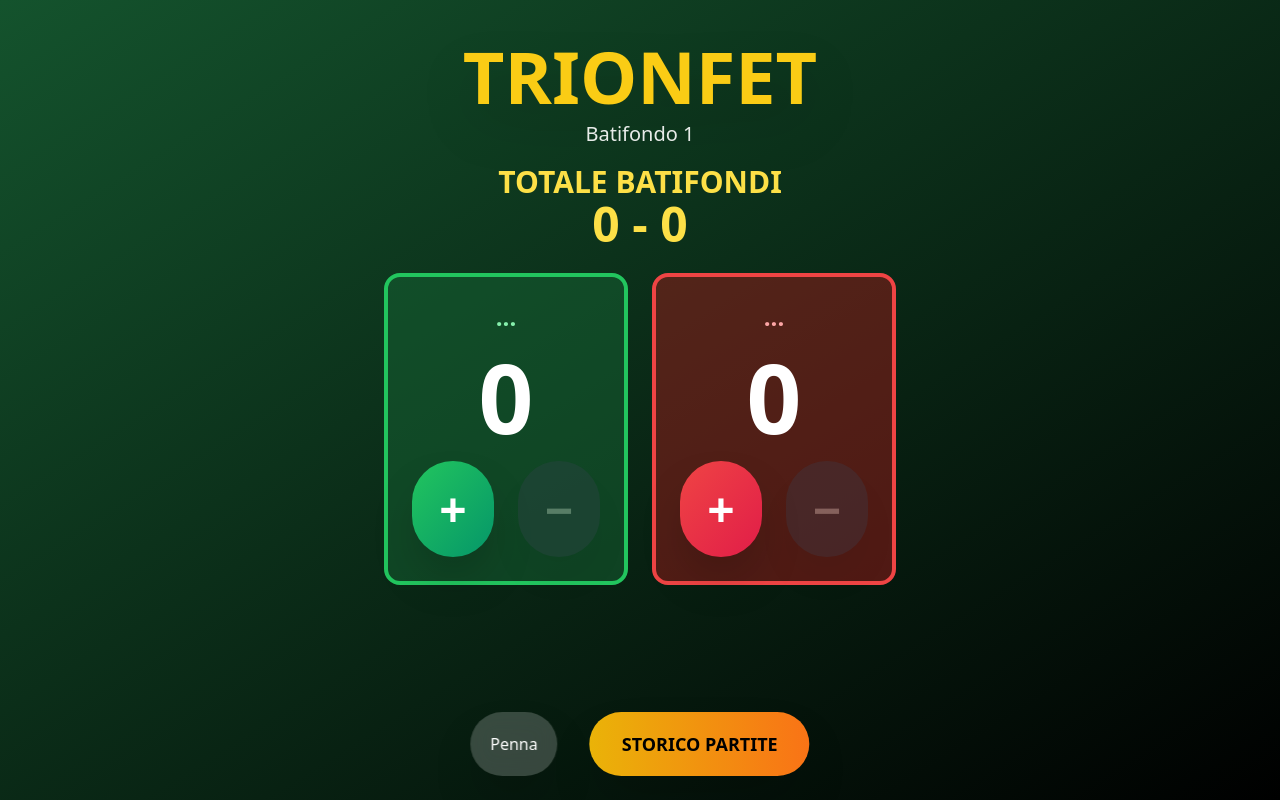
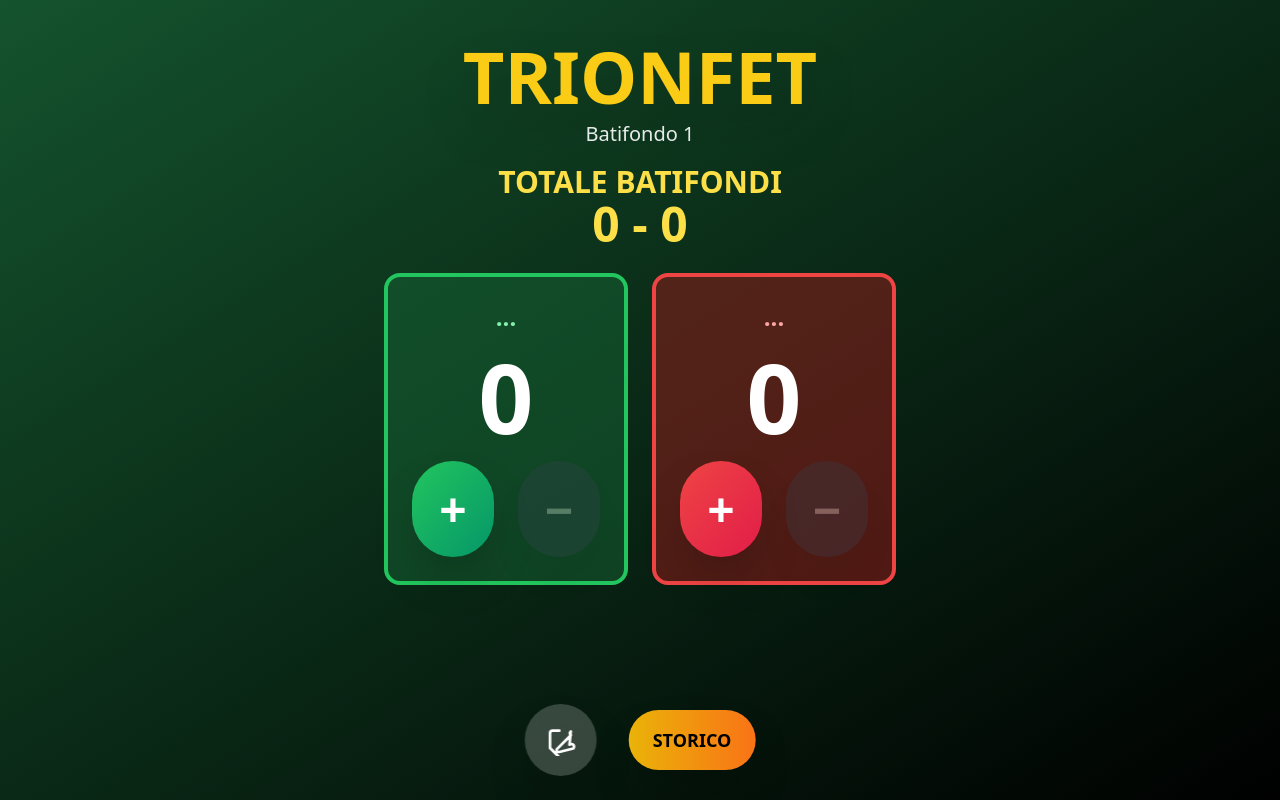
Before and after one commit to Ermanno1952/trionfet-live, a Next.js app: page /serata/1 in a window 1280 px wide. Built offline with nearby package versions, Linux system fonts and the light colour scheme; no server answers; the database is empty.

Commit message:
Update page.tsx

```diff
--- a/src/app/serata/[id]/page.tsx
+++ b/src/app/serata/[id]/page.tsx
@@ -191,12 +191,14 @@ export default function SerataPage({ params }: { params: Promise<{ id: string }>
         )}
 
     {(totaleA > 0 || totaleB > 0) && !serataFinita && (
+          <div className="mt-12 px-8">
             <button
               onClick={() => setSerataFinita(true)}
-            className="w-full bg-gradient-to-r from-purple-600 to-pink-600 py-6 rounded-2xl text-3xl font-bold shadow-2xl hover:scale-105"
+              className="w-full bg-gradient-to-r from-purple-600 to-pink-600 hover:from-purple-500 hover:to-pink-500 text-white py-8 rounded-3xl text-4xl font-bold shadow-2xl hover:scale-105 transition-all active:scale-95"
             >
               FINISCI SERATA – DICHIARA IL VINCITORE!
             </button>
+          </div>
         )}
 
         {serataFinita && (
@@ -220,24 +222,25 @@ export default function SerataPage({ params }: { params: Promise<{ id: string }>
         )}
       </div>
 
-     {/* PULSANTI FISSI IN BASSO – ICONA PENNA + TESTO STORICO */}
-      <div className="fixed bottom-6 left-1/2 -translate-x-1/2 flex gap-8 z-50">
-        {/* ICONA PENNA – MODIFICA */}
+{/* PULSANTI IN BASSO – ICONA PENNA VERA + STORICO COMPATTO */}
+      <div className="fixed bottom-6 left-1/2 -translate-x-1/2 flex gap-8 items-center z-50">
+        {/* ICONA PENNA */}
         <button
           onClick={() => window.location.href = `/modifica/${id}`}
           className="bg-white/20 hover:bg-white/30 backdrop-blur-md p-5 rounded-full shadow-2xl transition-all hover:scale-110"
           title="Modifica nomi"
         >
-          Penna
+          <svg xmlns="http://www.w3.org/2000/svg" className="h-8 w-8 text-white" fill="none" viewBox="0 0 24 24" stroke="currentColor">
+            <path strokeLinecap="round" strokeLinejoin="round" strokeWidth={2} d="M11 5H6a2 2 0 00-2 2v11l14 14a2 2 0 002-2v-5m-1.414-9.414a2 2 0 112.828 2.828L11 21H9v-2L19.586 8.414a2 2 0 010-2.828z" />
+          </svg>
         </button>
 
-        {/* STORICO PARTITE */}
+        {/* STORICO PARTITE – COMPATTO */}
         <button
           onClick={() => window.location.href = '/classifica'}
-          className="bg-gradient-to-r from-yellow-500 to-orange-500 hover:from-yellow-400 hover:to-orange-400 text-black px-8 py-4 rounded-full font-bold text-lg shadow-2xl transition-all hover:scale-105"
-          title="Storico partite"
+          className="bg-gradient-to-r from-yellow-500 to-orange-500 hover:from-yellow-400 hover:to-orange-400 text-black px-6 py-4 rounded-full font-bold text-lg shadow-2xl transition-all hover:scale-105"
         >
-          STORICO PARTITE
+          STORICO
         </button>
       </div>
     </div>
```
Lines whose indentation alone changed are shown as unchanged.
